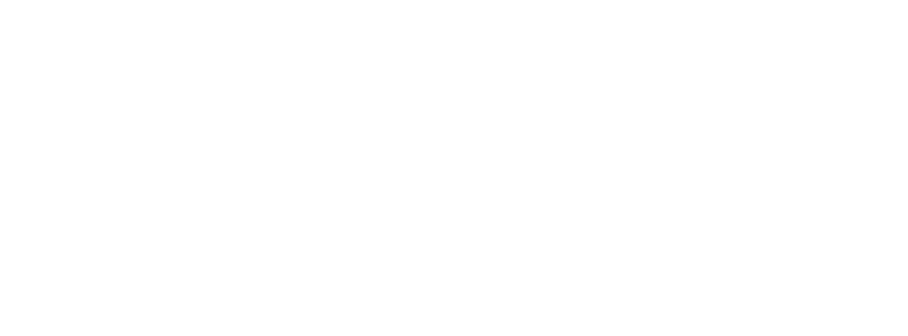
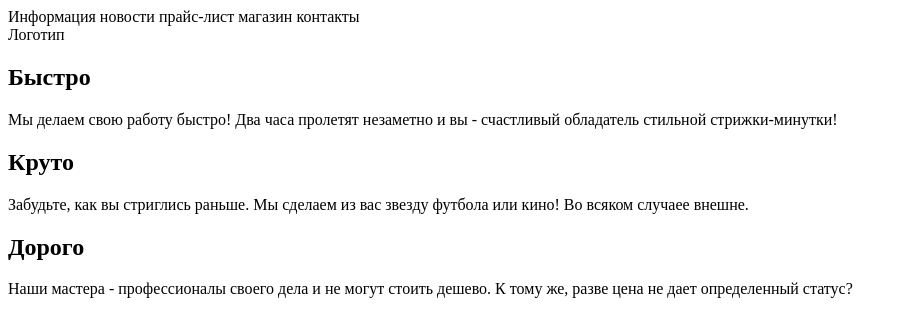
Before and after one commit to edmosha/fedorova-dasha, a plain HTML site: page index.html in a window 1280 px wide. Shown: the whole page, without its empty margins (0-908 px from the left). Drawn offline with Linux system fonts and the light colour scheme; files that its build step writes are made by us from their sources.

Commit message:
Начало разметки в html

```diff
--- a/index.html
+++ b/index.html
@@ -6,6 +6,28 @@
 	<link rel="stylesheet" type="css" href="style.css">
 </head>
 <body>
+	<div class="page-header">
+		<div class="menu">
+			Информация новости прайс-лист магазин контакты
+		</div>
+		<div class="logo">
+			Логотип
+		</div>
+	</div>
+	<div class="features">
+		<div class="feature-item">
+			<h2>Быстро</h2>
+			<p>Мы делаем свою работу быстро! Два часа пролетят незаметно и вы - счастливый обладатель стильной стрижки-минутки!</p>
+		</div>
+		<div class="feature-item">
+			<h2>Круто</h2>
+			<p>Забудьте, как вы стриглись раньше. Мы сделаем из вас звезду футбола или кино! Во всяком случаее внешне.</p>
+		</div>
+		<div class="feature-item">
+			<h2>Дорого</h2>
+			<p>Наши мастера - профессионалы своего дела и не могут стоить дешево. К тому же, разве цена не дает определенный статус?</p>
+		</div>
+	</div>
 
 </body>
 </html>
```
